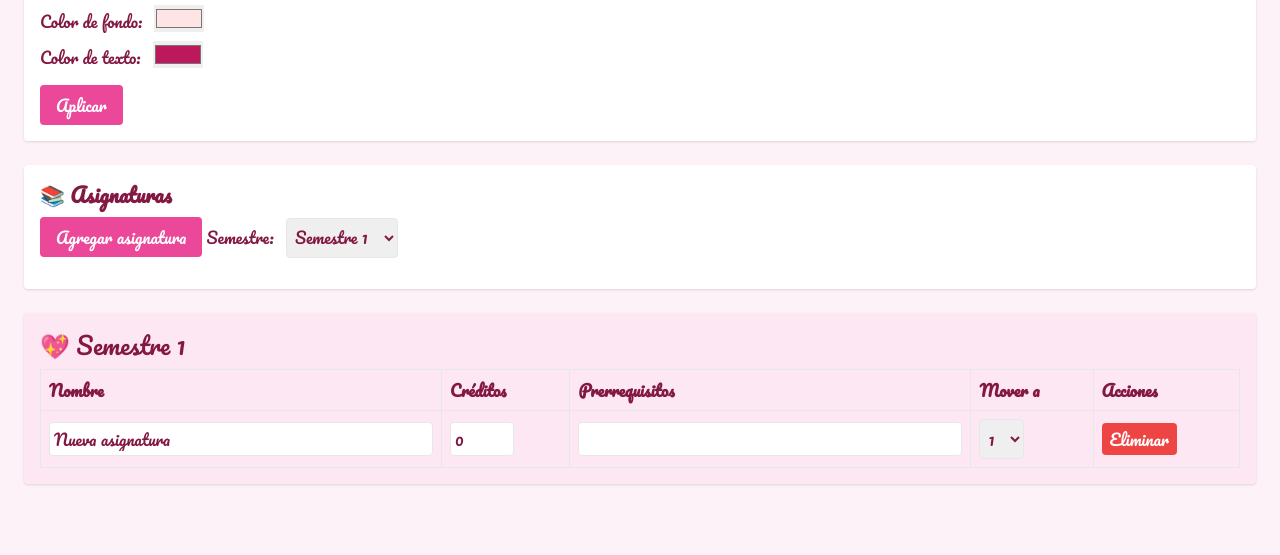
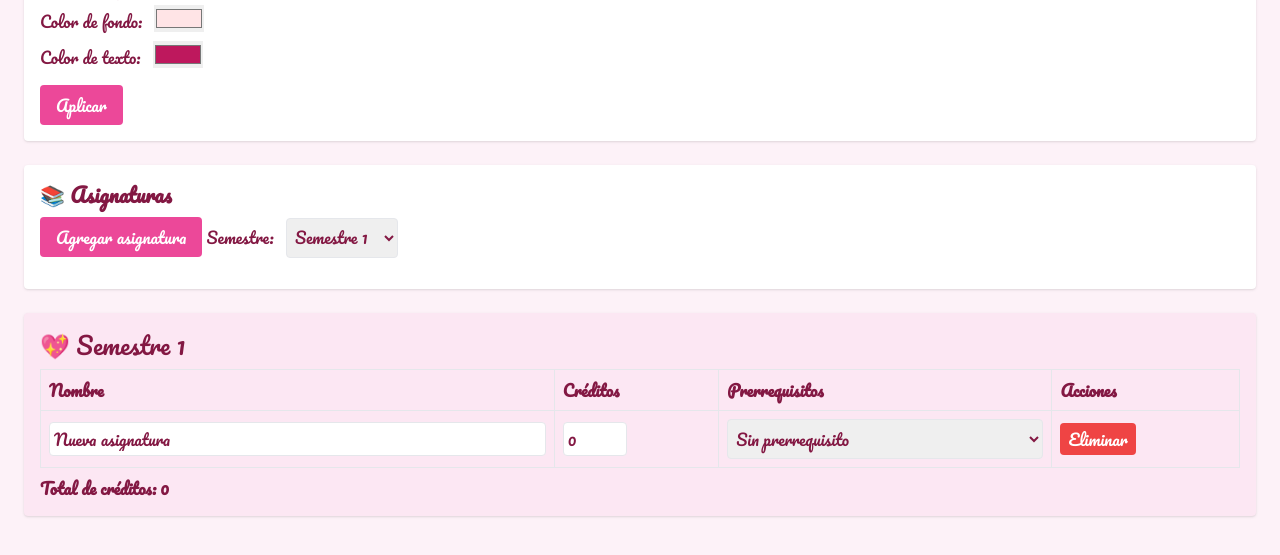
Before and after one commit to Sofhia16/Malla-Curricular-Interactiva, a plain HTML site: page index.html in a window 1280 px wide. Both pictures are taken after a click on the button "Agregar asignatura". Shown: the part 127-682 px from the top of the page. Drawn offline with nearby package versions, Linux system fonts and the light colour scheme.

Commit message:
Update index.html
no mover entre semestres

```diff
--- a/index.html
+++ b/index.html
@@ -36,7 +36,7 @@
   <script>
     let courses = [];
 
-    // Crear select de semestres dinámicamente
+    // Crear select de semestres
     const semesterSelect = document.getElementById('semesterSelect');
     for (let i = 1; i <= 10; i++) {
       const option = document.createElement('option');
@@ -69,7 +69,6 @@
               <th class="border p-2">Nombre</th>
               <th class="border p-2">Créditos</th>
               <th class="border p-2">Prerrequisitos</th>
-              <th class="border p-2">Mover a</th>
               <th class="border p-2">Acciones</th>
             </tr>
           </thead>
@@ -78,10 +77,10 @@
               <tr>
                 <td class="border p-2"><input type="text" value="${course.name}" data-index="${courses.indexOf(course)}" data-field="name" class="border p-1 w-full rounded"></td>
                 <td class="border p-2"><input type="number" value="${course.credits}" data-index="${courses.indexOf(course)}" data-field="credits" class="border p-1 w-16 rounded"></td>
-                <td class="border p-2"><input type="text" value="${course.relation}" data-index="${courses.indexOf(course)}" data-field="relation" class="border p-1 w-full rounded"></td>
                 <td class="border p-2">
-                  <select data-index="${courses.indexOf(course)}" class="moveSemester border p-1 rounded">
-                    ${Array.from({ length: 10 }, (_, i) => `<option value="${i + 1}" ${course.semester == (i + 1) ? 'selected' : ''}>${i + 1}</option>`).join('')}
+                  <select data-index="${courses.indexOf(course)}" data-field="relation" class="border p-1 rounded w-full">
+                    <option value="">Sin prerrequisito</option>
+                    ${courses.map(c => `<option value="${c.name}" ${c.name === course.relation ? 'selected' : ''}>${c.name}</option>`).join('')}
                   </select>
                 </td>
                 <td class="border p-2"><button data-index="${courses.indexOf(course)}" class="deleteCourse bg-red-500 text-white px-2 py-1 rounded">Eliminar</button></td>
@@ -90,14 +89,32 @@
           </tbody>
         `;
         tableDiv.appendChild(table);
+
+        // Mostrar total de créditos
+        const totalCredits = semCourses.reduce((sum, c) => sum + parseInt(c.credits || 0), 0);
+        const creditsDiv = document.createElement('div');
+        creditsDiv.className = "mt-2 font-semibold";
+        creditsDiv.innerText = `Total de créditos: ${totalCredits}`;
+        tableDiv.appendChild(creditsDiv);
+
         container.appendChild(tableDiv);
       }
 
+      // Event listeners para inputs
       document.querySelectorAll('input[data-field]').forEach(input => {
         input.addEventListener('input', (e) => {
           const idx = e.target.getAttribute('data-index');
           const field = e.target.getAttribute('data-field');
           courses[idx][field] = e.target.value;
+          renderTables();
+        });
+      });
+
+      document.querySelectorAll('select[data-field="relation"]').forEach(select => {
+        select.addEventListener('change', (e) => {
+          const idx = e.target.getAttribute('data-index');
+          courses[idx].relation = e.target.value;
+          renderTables();
         });
       });
 
@@ -105,14 +122,6 @@
         btn.addEventListener('click', (e) => {
           const idx = e.target.getAttribute('data-index');
           courses.splice(idx, 1);
-          renderTables();
-        });
-      });
-
-      document.querySelectorAll('.moveSemester').forEach(select => {
-        select.addEventListener('change', (e) => {
-          const idx = e.target.getAttribute('data-index');
-          courses[idx].semester = parseInt(e.target.value);
           renderTables();
         });
       });
```
